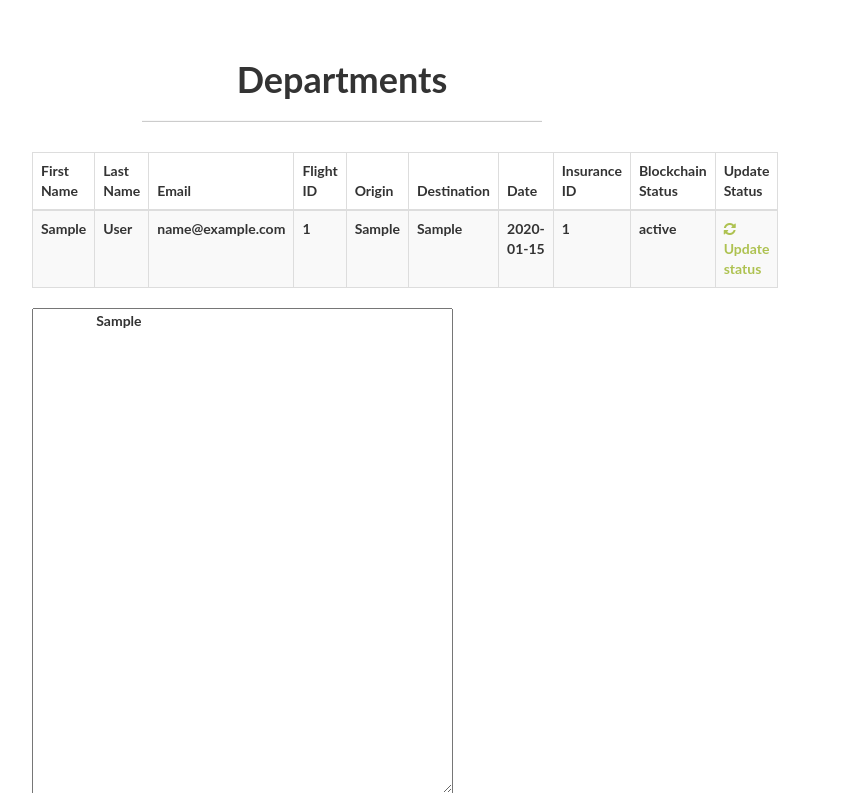
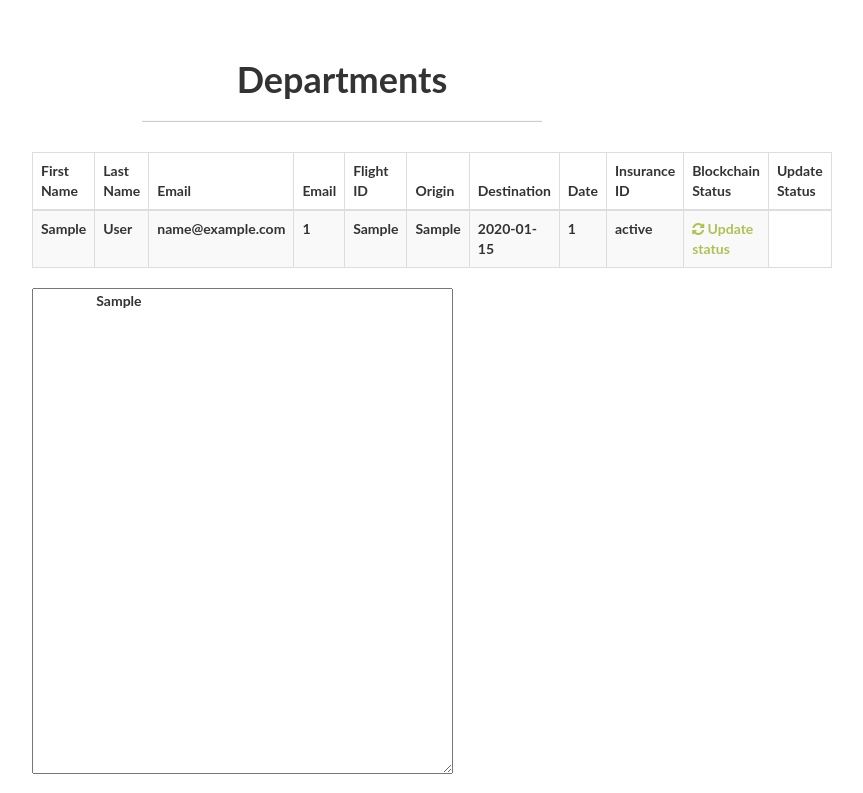
Before and after one commit to vineetchawla/InsuranceWebApp2, a Flask app: template app/templates/home/dashboard.html in a window 1280 px wide. Shown: the part 51-844 px from the top of the page, without its empty margins (298-1161 px from the left). Run offline with Flask 2, Linux system fonts and the light colour scheme; a user stored in the database is signed in; tables that the repository leaves empty hold one stand-in row (values such as "Sample post"); the template is opened without the code that fills it: most values are stand-ins (such as "Sample title", 1, 10 or a date in 2020); some libraries are stand-ins or nearby versions.

Commit message:
Small fix

```diff
--- a/app/templates/home/dashboard.html
+++ b/app/templates/home/dashboard.html
@@ -2,7 +2,7 @@
 
 {% import "bootstrap/utils.html" as utils %}
 {% extends "base.html" %}
-{% block title %}Departments{% endblock %}
+{% block title %}Insurance{% endblock %}
 {% block body %}
 <div class="content-section">
   <div class="outer">
@@ -18,16 +18,17 @@
             <table class="table table-striped table-bordered">
               <thead>
                 <tr>
-                  <th width="15%"> First Name </th>
-                  <th width="40%"> Last Name </th>
+                  <th width="10%"> First Name </th>
+                  <th width="10%"> Last Name </th>
                   <th width="15%"> Email</th>
-                  <th width="15%"> Flight ID</th>
+                  <th width="15%"> Email</th>
+                  <th width="10%"> Flight ID</th>
                   <th width="15%"> Origin</th>
                   <th width="15%"> Destination</th>
-                  <th width="15%"> Date</th>
-                  <th width="15%"> Insurance ID</th>
-                  <th width="15%"> Blockchain Status</th>
-                  <th width="15%"> Update Status</th>
+                  <th width="10%"> Date</th>
+                  <th width="5%"> Insurance ID</th>
+                  <th width="5%"> Blockchain Status</th>
+                  <th width="5%"> Update Status</th>
                 </tr>
               </thead>
               <tbody>
```
